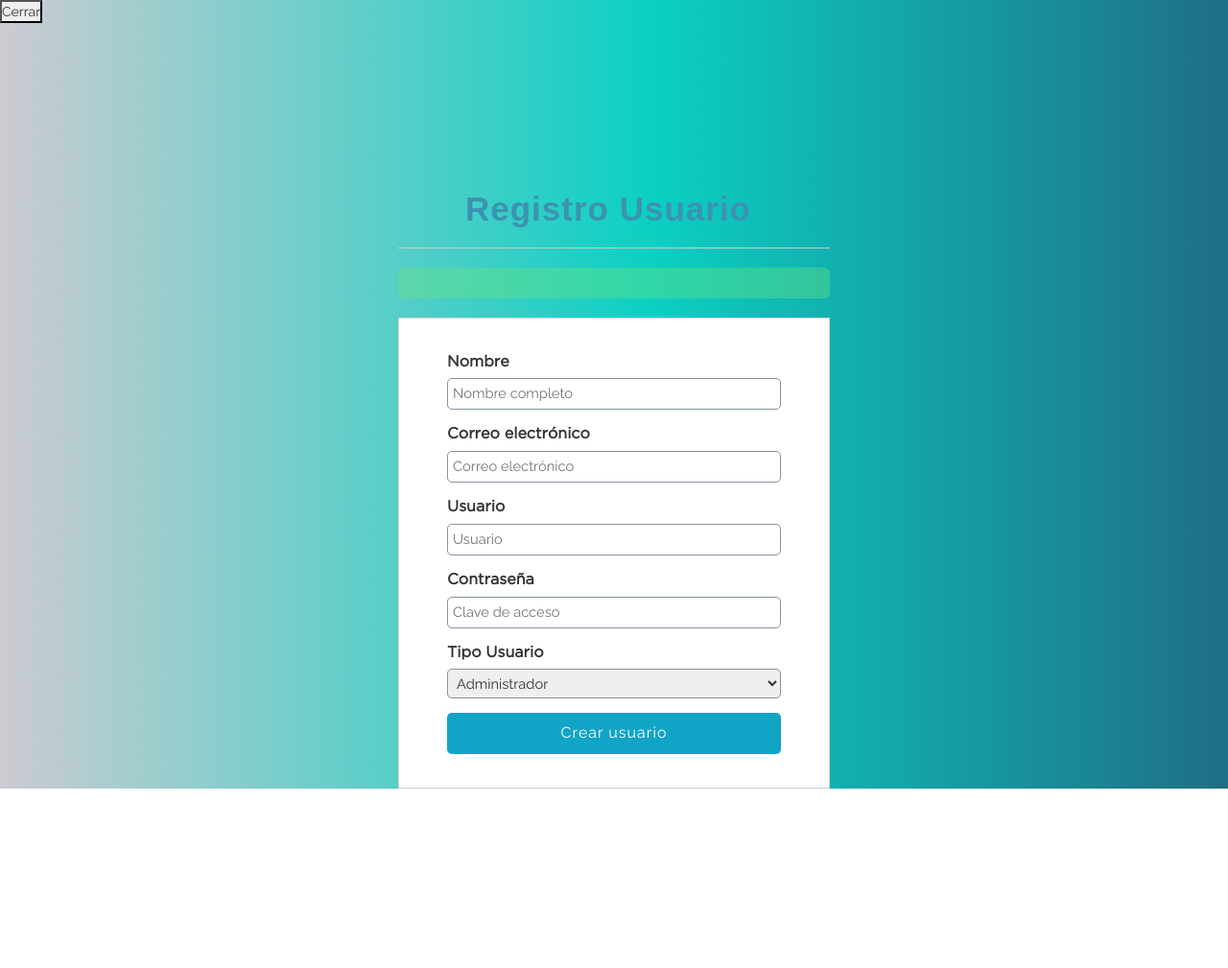
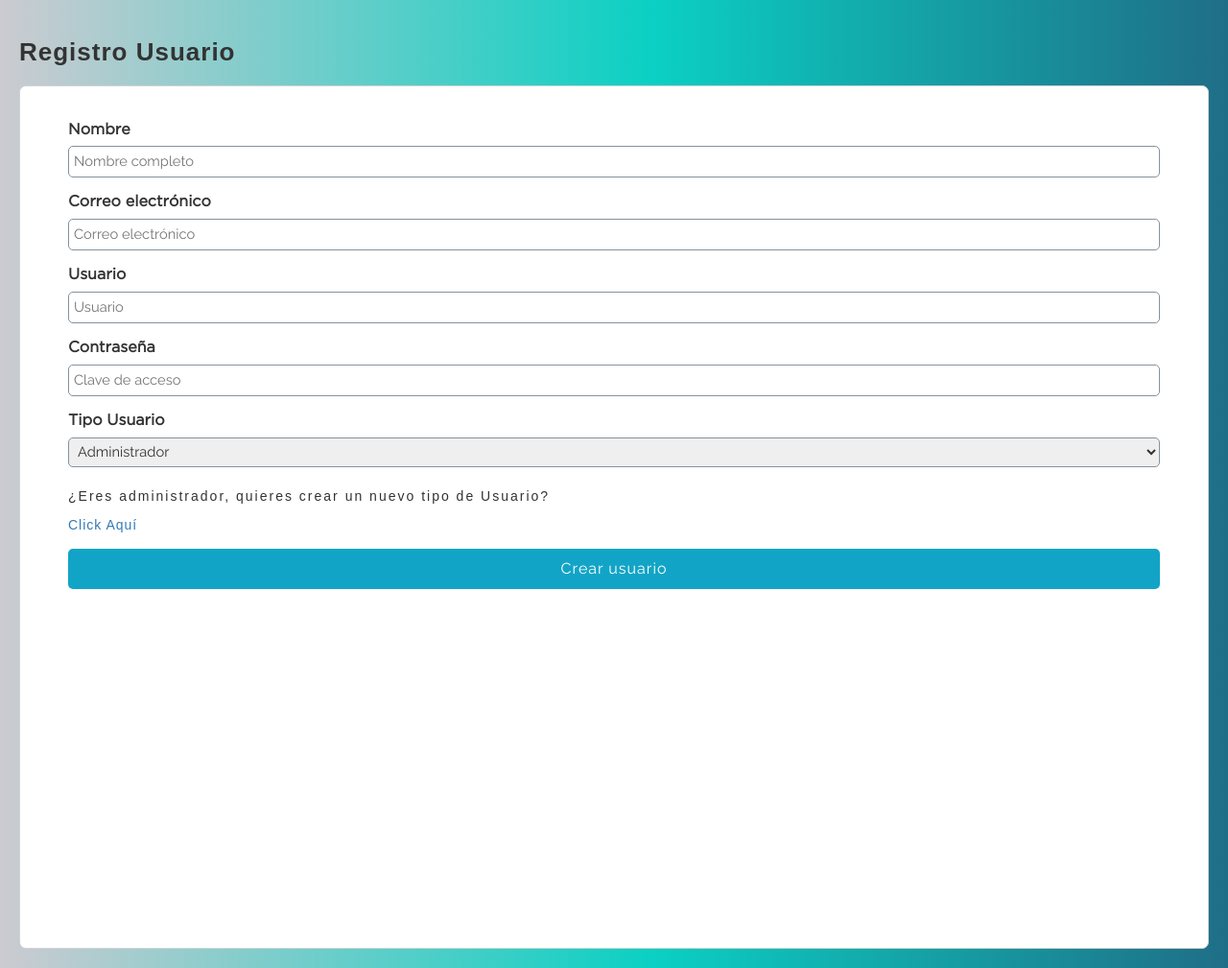
Before and after one commit to ivanovichTBD/TISEADA, a PHP site: page /TISEADA/sistema/registro_usuario.php in a window 1280 px wide. Shown: the whole page at 96% size. Before the commit the page ends 822 px from the top, so only its background shows below. Run offline with PHP 8.4, Linux system fonts and the light colour scheme; data comes from the database, SQL or seed files in the repository; some libraries are stand-ins or nearby versions.

Commit message:
agregar nuevo tipo de usuario

```diff
--- a/sistema/index.php
+++ b/sistema/index.php
@@ -12,7 +12,7 @@
 <body>
 	<?php include "includes/header.php"; ?>
 	<section id="container">
-		<h1 class="bienvenida">Bienvenido a la Pagina de Inicio</h1>
+
 
 
 	</section>
--- a/sistema/lista_usuarios.php
+++ b/sistema/lista_usuarios.php
@@ -58,7 +58,7 @@
 			$desde = ($pagina-1) * $por_pagina;
 			$total_paginas = ceil($total_registro / $por_pagina);
 
-			$query = mysqli_query($conection,"SELECT u.idusuario, u.nombre, u.correo, u.usuario, r.tipo_usuario FROM usuario u INNER JOIN tipo_usuario r ON u.tipo_usuario = r.id_tipousuario WHERE estatus = 1 ORDER BY u.idusuario ASC LIMIT $desde,$por_pagina
+			$query = mysqli_query($conection,"SELECT u.idusuario, u.nombre, u.correo, u.usuario, r.tipo_usuario FROM usuario u INNER JOIN tipo_usuario r ON u.tipo_usuario = r.id_tipousuario WHERE estatus = 1 ORDER BY u.idusuario DESC LIMIT $desde,$por_pagina
 				");
 
 			mysqli_close($conection);
--- a/sistema/registro_usuario.php
+++ b/sistema/registro_usuario.php
@@ -1,10 +1,11 @@
 <?php
 
-	// session_start();
-	//if($_SESSION['tipo_usuario'] != 1)
-//	{
-//		header("location: ./");
-//	}
+	 session_start();
+	/*if($_SESSION['tipo_usuario'] >= 1)
+	{
+		header("location: ./");
+	}
+	*/
 
 
 	include "../conexion.php";
@@ -60,17 +61,13 @@
 </head>
 <body>
 
-	<?php  //include "includes/header.php"; ?>
-	<button onclick="salir()">Cerrar</button>
 
-	<section id="container">
 
-		<div class="form_register">
+		<div class="marco">
 			<h1>Registro Usuario</h1>
-			<hr>
-			<div class="alert"><?php echo isset($alert) ? $alert : ''; ?></div>
+			<div class="alerta"><?php echo isset($alert) ? $alert : ''; ?></div>
 
-			<form action="" method="post">
+			<form class="formulario" action="" method="post">
 				<label for="nombre">Nombre</label>
 				<input type="text" name="nombre" id="nombre" placeholder="Nombre completo">
 				<label for="correo">Correo electrónico</label>
@@ -104,6 +101,9 @@
 						}
 					 ?>
 				</select>
+				<br>
+				<p>¿Eres administrador, quieres crear un nuevo tipo de Usuario?</p>
+				<a align="center" href="nuevo_tipousuario.php">Click Aquí</a>
 				<input type="submit" value="Crear usuario" class="btn_save">
 
 			</form>
@@ -112,7 +112,7 @@
 		</div>
 
 
-	</section>
+
 	<script>
 	function salir(){
 		var varia=window.location.href;
@@ -126,3 +126,25 @@
 
 </body>
 </html>
+
+<style>
+	body{
+		size:100%;
+	}
+.marco{
+	size:100%;
+	padding: 20px;
+
+}
+.formulario{
+	height:900px;
+	border-radius:7px;
+}
+.alerta{
+	width: 800px;
+
+	background: #66e07d66;
+	border-radius: 6px;
+	margin: 20px auto;
+}
+</style>
```
Also changed, not shown: sistema/nuevo_tipousuario.php (added, +75 -0 lines).
